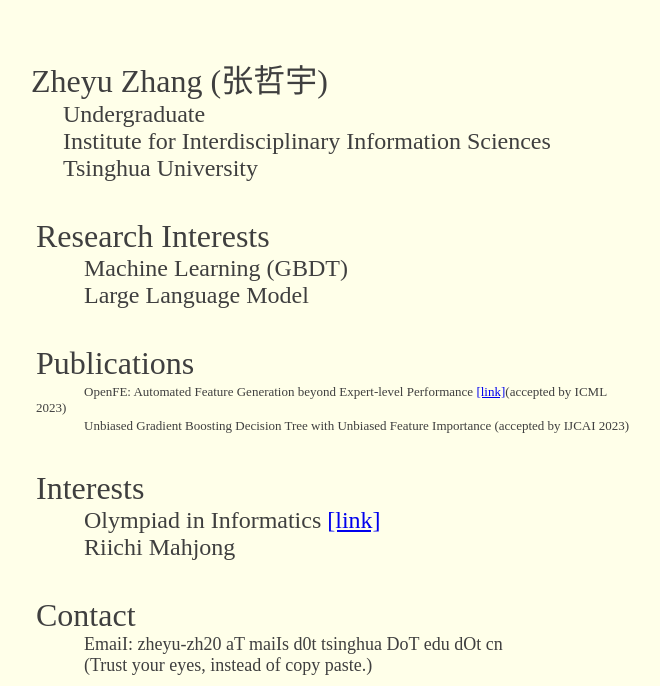
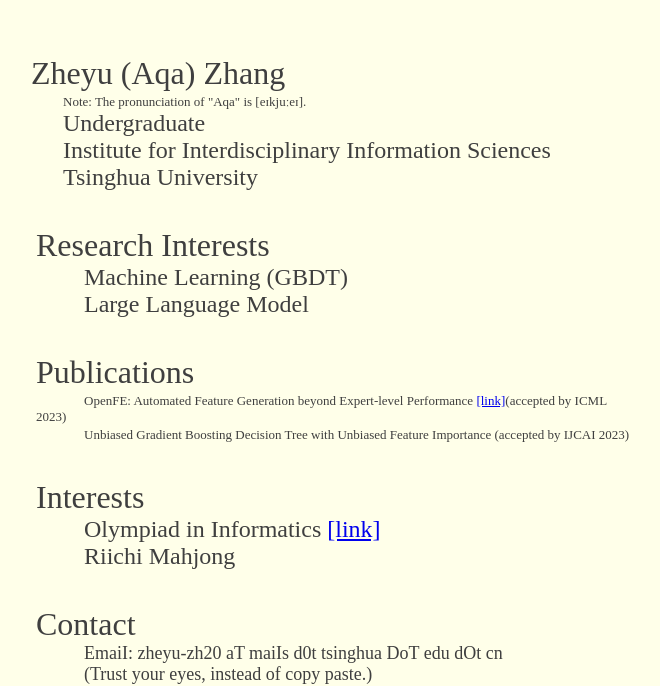
Before and after one commit to ZheyuAqaZhang/ZheyuAqaZhang.github.io, a plain HTML site: page index.html in a window 1280 px wide. Shown: the part 123-809 px from the top of the page, without its empty margins (304-964 px from the left). Drawn offline with Linux system fonts and the light colour scheme.

Commit message:
Update index.html

```diff
--- a/index.html
+++ b/index.html
@@ -6,7 +6,9 @@
     <div align="center">
         <div style="width: 610px;">
             <div align="left">
-                <font size="6">Zheyu Zhang (张哲宇)</font><br/>
+                <font size="6">Zheyu (Aqa) Zhang</font><br/>
+                &nbsp; &nbsp; &nbsp; &nbsp;
+                <font size="2">Note: The pronunciation of "Aqa" is [eɪkjuːeɪ].</font><br/>
                 &nbsp; &nbsp; &nbsp; &nbsp;
                 <font size="5">Undergraduate</font><br/>
                 &nbsp; &nbsp; &nbsp; &nbsp;
```
